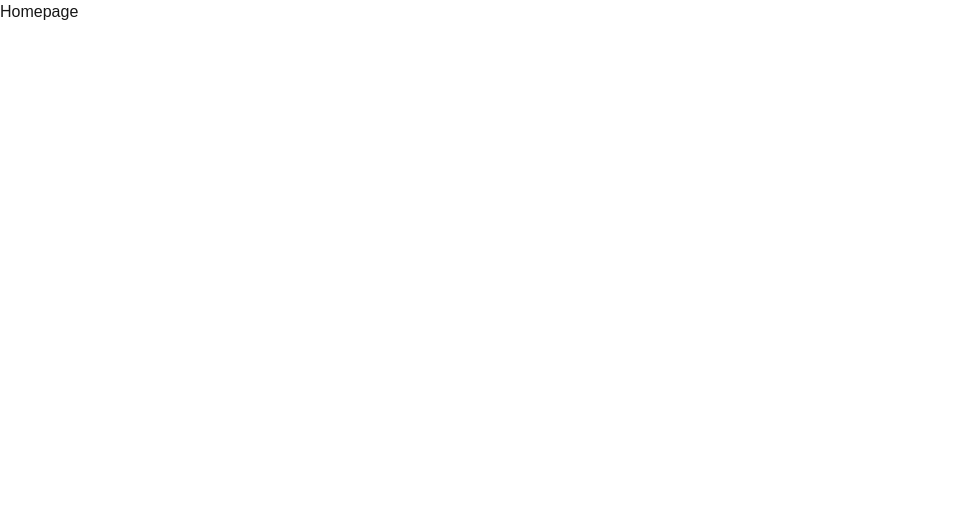
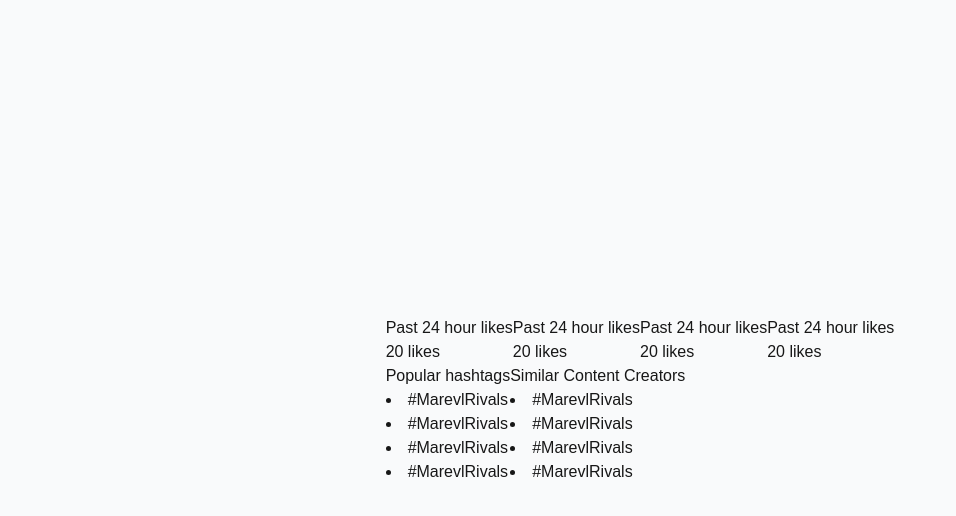
Before and after one commit to NGEN-Room/projectWeekToa, a Next.js app: page /homepage in a window 1280 px wide. Shown: the top 516 px of the page, without its empty margins (0-956 px from the left). Built offline with nearby package versions, Linux system fonts and the light colour scheme.

Commit message:
Ver 1
jgd

```diff
--- /dev/null
+++ b/src/app/homepage/page copy.js
@@ -0,0 +1,9 @@
+export default function Signup() {
+  return (
+    <div>
+      <img src="./instagram.png" alt="Girl in a jacket" className=""/>
+      <h1 className="">App Name</h1>
+      <h2 className="">Sign up </h2>
+    </div>
+  );
+}
--- a/src/app/homepage/page.js
+++ b/src/app/homepage/page.js
@@ -2,8 +2,65 @@
 
 export default function Homepage() {
   return (
-    <div>
-      <h1>Homepage</h1>
+   <div>
+
+{/* // Div for background */}
+<div className="flex items-center justify-center min-h-screen bg-gray-50">
+{/* dashboard content card */}
+    <div className="">
+
+      <img className=""/>
+<div className="flex flex-row">
+      <div >
+        <p>Past 24 hour likes</p>
+        <div>20 likes </div>
+      </div>
+
+      <div>
+        <p>Past 24 hour likes</p>
+        <div>20 likes </div>
+      </div>
+
+      <div>
+        <p>Past 24 hour likes</p>
+        <div>20 likes </div>
+      </div>
+
+      <div>
+        <p>Past 24 hour likes</p>
+        <div>20 likes </div>
+      </div>
+
+</div>
+
+<div className="flex flex-row">
+  <img/>
+
+  <div>
+      <h2>Popular hashtags</h2>
+      <div className="flex flex-col">
+        <li> #MarevlRivals </li>
+        <li> #MarevlRivals </li>
+        <li> #MarevlRivals </li>
+        <li> #MarevlRivals </li>
+      </div>
+      </div>
+<div className="flex flex-row">
+      <img/>
+      <div>
+      <h2>Similar Content Creators</h2>
+      <div className="flex flex-col">
+        <li> #MarevlRivals </li>
+        <li> #MarevlRivals </li>
+        <li> #MarevlRivals </li>
+        <li> #MarevlRivals </li>
+      </div>
+</div>
+</div>
+
     </div>
-  );
+  </div>
+  </div>
+  </div>
+)
 }
--- a/src/app/login/page.js
+++ b/src/app/login/page.js
@@ -13,7 +13,7 @@ export default function Login() {
           <div className="w-32 h-32 border-2 border-black rounded-full mb-4"></div>
 
           {/* App Name and Login */}
-          <h1 className="text-2xl font-bold text-black">App Name</h1>
+          <h1 className="text-2xl font-bold text-black">Mahina</h1>
           <p className="text-lg mb-6 text-black">Login</p>
 
           {/* Login form */}
--- /dev/null
+++ b/src/components/Box.js
@@ -0,0 +1,8 @@
+const container = document.getElementById('box-container');
+
+for (let i = 1; i <= 4; i++) {
+  const box = document.createElement('div');
+  box.className = 'box';
+  box.textContent = `Box ${i}`;
+  container.appendChild(box);
+}
--- /dev/null
+++ b/src/components/leftNavBar.js
@@ -0,0 +1,23 @@
+
+export default function leftNavBar() {
+    return (
+      <div>
+        <div>
+<div class="relative size-32 ...">
+  <div class="absolute inset-y-0 left-0 w-16 ...">04</div>
+</div>
+
+<div className="flex flex-col">
+<img src="./image.png" alt="Girl in a jacket" className=""/>
+
+<img src="./image.png" alt="Girl in a jacket" className=""/>
+
+<img src="./image.png" alt="Girl in a jacket" className=""/>
+
+<img src="./image.png" alt="Girl in a jacket" className=""/>
+
+</div>
+</div>
+      </div>
+    );
+  }
```
Also changed, not shown: public/image.png (added).
